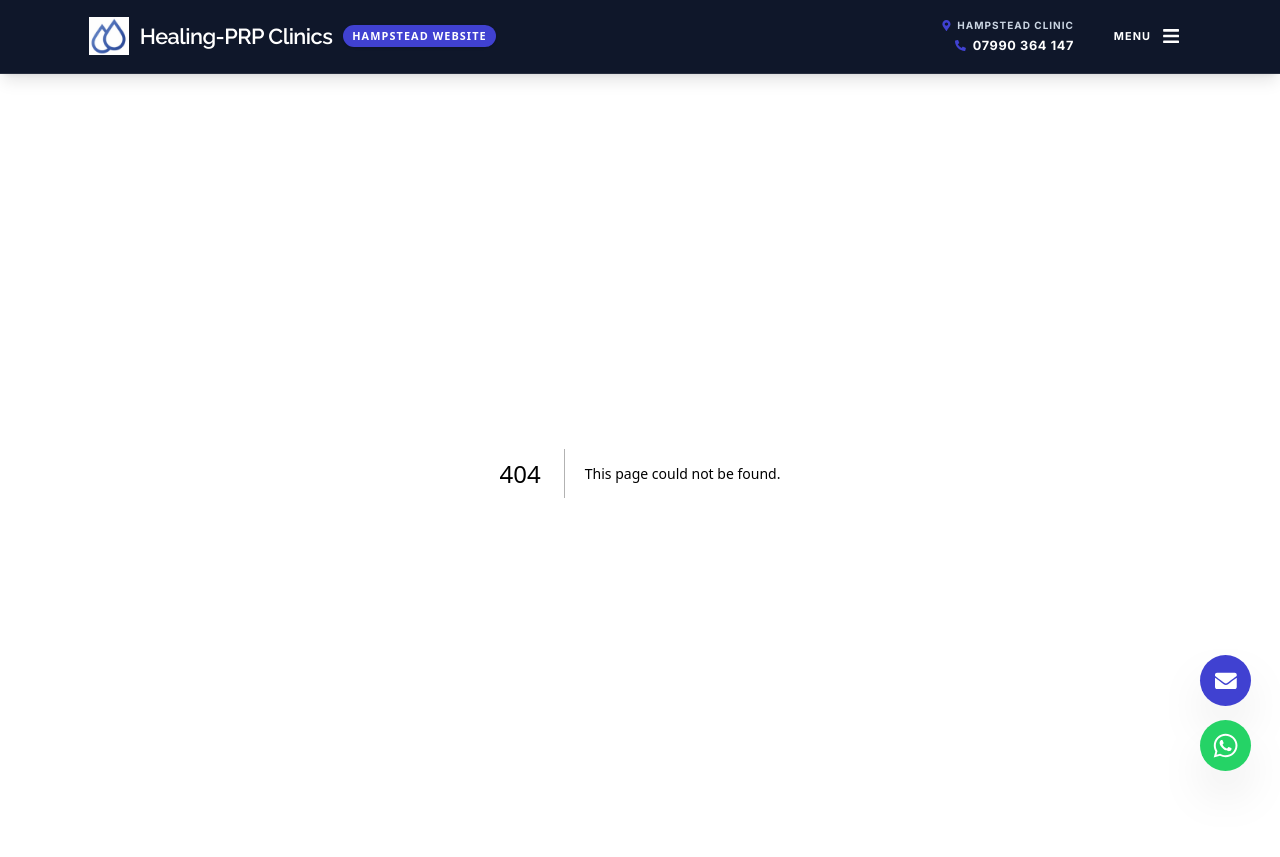
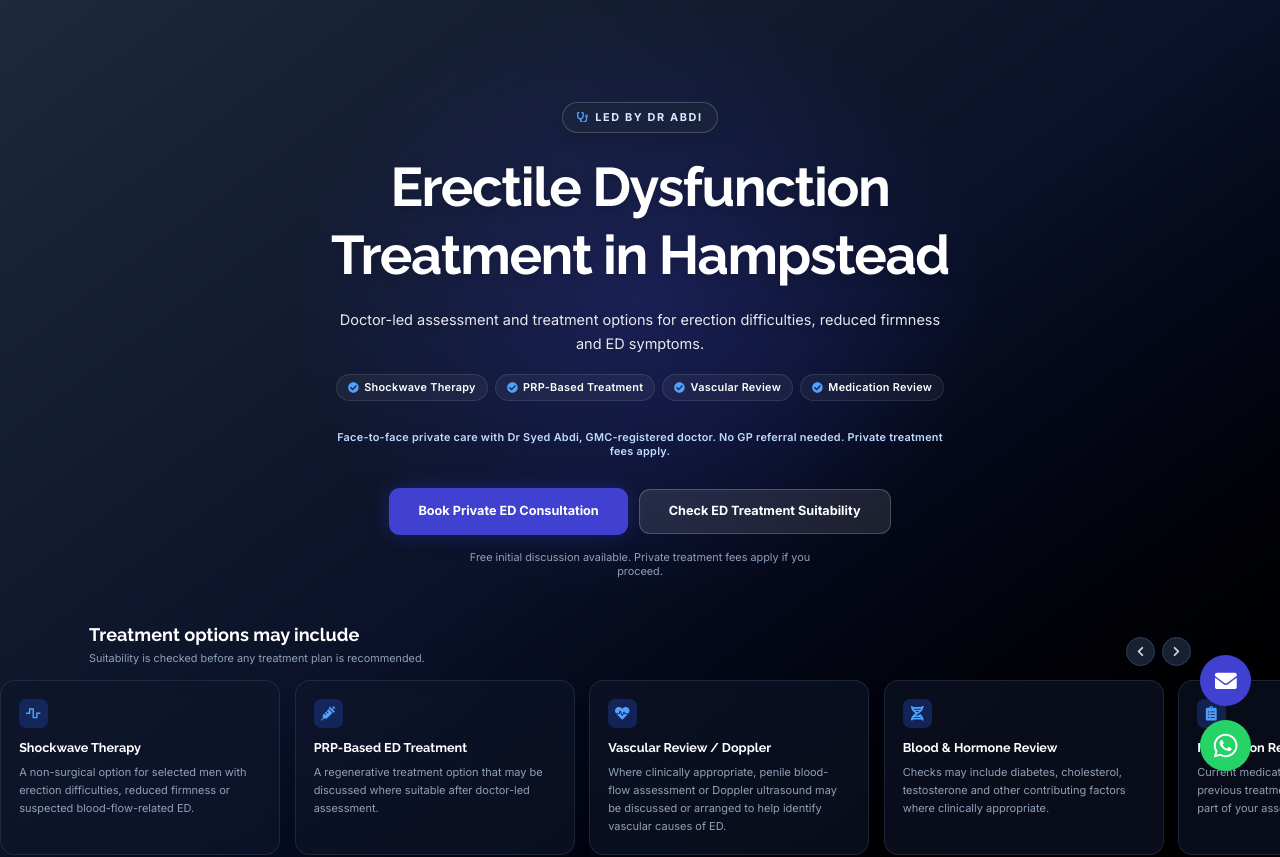
Before and after one commit to binithekid/Healing-PRP-Clinics-Preview, a Next.js app: page /hampstead/erectile-dysfunction-treatment in a window 1280 px wide. Before the commit this address had no page. Shown: the top 857 px of the page. Built offline with nearby package versions, Linux system fonts and the light colour scheme.

Commit message:
Add Erectile Dysfunction Treatment page with SEO metadata

```diff
--- /dev/null
+++ b/src/app/hampstead/erectile-dysfunction-treatment/page.tsx
@@ -0,0 +1,237 @@
+import type { Metadata } from "next";
+import ErectileDysfunctionTreatmentClient from "@/components/pages/ErectileDysfunctionTreatmentClient";
+
+// Helper recommended pattern: sanitize JSON-LD to mitigate XSS vectors.
+// Next.js recommends replacing "<" with "\u003c".
+const safeJsonLd = (obj: unknown) => JSON.stringify(obj).replace(/</g, "\\u003c");
+
+export const metadata: Metadata = {
+  title: {
+    absolute: "Erectile Dysfunction Treatment Hampstead, London | Doctor-Led ED Clinic",
+  },
+  description:
+    "Private ED clinic in Hampstead, London offering discreet doctor-led assessment, shockwave therapy options, vascular review and hormone testing. Free confidential consultation.",
+  alternates: {
+    canonical: "https://www.healing-prp.co.uk/hampstead/erectile-dysfunction-treatment",
+  },
+  openGraph: {
+    title: "Erectile Dysfunction Treatment Hampstead | Healing-PRP Clinics",
+    description:
+      "Private doctor-led erectile dysfunction assessment and non-surgical treatment options in Hampstead, serving Highgate, Camden, and Central London.",
+    url: "https://www.healing-prp.co.uk/hampstead/erectile-dysfunction-treatment",
+    siteName: "Healing-PRP Clinics",
+    locale: "en_GB",
+    type: "website",
+    images: [
+      {
+        url: "/ed-doctor-consultation.webp",
+        width: 1200,
+        height: 630,
+        alt: "Private erectile dysfunction consultation in Hampstead, London",
+      },
+    ],
+  },
+  twitter: {
+    card: "summary_large_image",
+    title: "Erectile Dysfunction Treatment Hampstead, London",
+    description:
+      "Doctor-led erectile dysfunction treatment options in Hampstead. Private, discreet and confidential consultations.",
+    images: ["/ed-doctor-consultation.webp"],
+  },
+};
+
+// --- COMPLIANT SEO RICH FAQS ---
+const faqs = [
+  {
+    question: "Do I need a GP referral?",
+    answer:
+      "No, a GP referral is not required. You can book a direct, private consultation at our Hampstead clinic in London.",
+  },
+  {
+    question: "What happens during the initial consultation?",
+    answer:
+      "Your doctor will discuss your symptoms, medical history, current medication and any previous treatment response. The aim is to understand the likely cause and discuss suitable options.",
+  },
+  {
+    question: "Are the treatments surgical?",
+    answer:
+      "No. We focus on non-surgical options such as shockwave therapy, vascular assessment, hormone review and wider health assessment where appropriate.",
+  },
+  {
+    question: "How do I know which treatment is right for me?",
+    answer:
+      "There is no one-size-fits-all approach. Suitability is assessed during consultation based on your symptoms, medical history and treatment goals.",
+  },
+  {
+    question: "Is the consultation confidential?",
+    answer:
+      "Yes. Consultations at our Hampstead clinic are private, discreet and handled sensitively by a GMC-registered doctor.",
+  },
+];
+
+// --- UPGRADED JSON-LD SCHEMA (Google Ads Safe & Hampstead Targeted) ---
+const edSchema = {
+  "@context": "https://schema.org",
+  "@graph": [
+    {
+      "@type": "MedicalClinic",
+      "@id": "https://www.healing-prp.co.uk/hampstead/erectile-dysfunction-treatment#clinic",
+      "name": "Healing-PRP Clinics Hampstead",
+      "description": "Doctor-led Erectile Dysfunction (ED) clinic offering Shockwave Therapy and personalised medical management.",
+      "telephone": "+44 7990 364147",
+      "address": {
+        "@type": "PostalAddress",
+        "addressLocality": "Hampstead",
+        "addressRegion": "London",
+        "addressCountry": "GB"
+      },
+      "areaServed": [
+        {
+          "@type": "City",
+          "name": "Hampstead"
+        },
+        {
+          "@type": "City",
+          "name": "London"
+        },
+        {
+          "@type": "AdministrativeArea",
+          "name": "Greater London"
+        }
+      ],
+      "medicalSpecialty": "Urologic",
+      "availableService": [
+        {
+          "@id": "https://www.healing-prp.co.uk/hampstead/erectile-dysfunction-treatment#therapy"
+        }
+      ],
+      "employee": [
+        {
+          "@id": "https://www.healing-prp.co.uk/hampstead/erectile-dysfunction-treatment#dr"
+        }
+      ]
+    },
+    {
+      "@type": "Person",
+      "@id": "https://www.healing-prp.co.uk/hampstead/erectile-dysfunction-treatment#dr",
+      "name": "Dr Syed Abdi",
+      "jobTitle": "Medical Director",
+      "telephone": "+44 7990 364147",
+      "url": "https://www.healing-prp.co.uk/our-doctor",
+      "identifier": {
+        "@type": "PropertyValue",
+        "propertyID": "GMC Reference Number",
+        "value": "6083294"
+      },
+      "sameAs": [
+        "https://www.gmc-uk.org/registrants/6083294"
+      ],
+      "worksFor": {
+        "@id": "https://www.healing-prp.co.uk/hampstead/erectile-dysfunction-treatment#clinic"
+      }
+    },
+    {
+      "@type": "MedicalTherapy",
+      "@id": "https://www.healing-prp.co.uk/hampstead/erectile-dysfunction-treatment#therapy",
+      "name": "Erectile Dysfunction Treatment",
+      "url": "https://www.healing-prp.co.uk/hampstead/erectile-dysfunction-treatment",
+      "relevantSpecialty": "Urologic"
+    },
+    {
+      "@type": "MedicalCondition",
+      "@id": "https://www.healing-prp.co.uk/hampstead/erectile-dysfunction-treatment#condition",
+      "name": "Erectile Dysfunction",
+      "alternateName": ["ED", "Erection Difficulties"],
+      "associatedAnatomy": {
+        "@type": "AnatomicalStructure",
+        "name": "Penis"
+      },
+      "possibleTreatment": [
+        {
+          "@type": "MedicalTherapy",
+          "name": "Low-Intensity Extracorporeal Shockwave Therapy (Li-ESWT)",
+          "description": "Non-surgical acoustic wave therapy to support blood flow and vascular health.",
+          "relevantSpecialty": "Urologic"
+        },
+        {
+          "@type": "MedicalTherapy",
+          "name": "Health and Medication Review",
+          "description": "Review of current medication, cardiovascular risk, metabolic health and previous treatment response where clinically appropriate.",
+          "relevantSpecialty": "Urologic"
+        }
+      ]
+    }
+  ]
+};
+
+// --- BREADCRUMB SCHEMA (Updated for Hampstead Path) ---
+const breadcrumbSchema = {
+  "@context": "https://schema.org",
+  "@type": "BreadcrumbList",
+  "itemListElement": [
+    {
+      "@type": "ListItem",
+      "position": 1,
+      "name": "Home",
+      "item": "https://www.healing-prp.co.uk/"
+    },
+    {
+      "@type": "ListItem",
+      "position": 2,
+      "name": "Hampstead",
+      "item": "https://www.healing-prp.co.uk/hampstead"
+    },
+    {
+      "@type": "ListItem",
+      "position": 3,
+      "name": "Erectile Dysfunction Treatment",
+      "item": "https://www.healing-prp.co.uk/hampstead/erectile-dysfunction-treatment"
+    }
+  ]
+};
+
+export default function ErectileDysfunctionTreatmentHampsteadPage() {
+  // --- GENERATE JSON-LD SCHEMA FOR FAQS ---
+  const faqSchema = {
+    "@context": "https://schema.org",
+    "@type": "FAQPage",
+    "mainEntity": faqs.map((faq) => ({
+      "@type": "Question",
+      "name": faq.question,
+      "acceptedAnswer": {
+        "@type": "Answer",
+        "text": faq.answer,
+      },
+    })),
+  };
+
+  return (
+    <main>
+      {/* 1. Inject Medical Entity Schema safely via plain script */}
+      <script
+        type="application/ld+json"
+        dangerouslySetInnerHTML={{ __html: safeJsonLd(edSchema) }}
+      />
+
+      {/* 2. Inject Breadcrumb Schema safely */}
+      <script
+        type="application/ld+json"
+        dangerouslySetInnerHTML={{ __html: safeJsonLd(breadcrumbSchema) }}
+      />
+
+      {/* 3. Inject FAQ Schema safely */}
+      <script
+        type="application/ld+json"
+        dangerouslySetInnerHTML={{ __html: safeJsonLd(faqSchema) }}
+      />
+
+      {/* 4. Render Client Component with Hampstead Props */}
+      <ErectileDysfunctionTreatmentClient
+        locationName="Hampstead"
+        servingAreas="Hampstead • Highgate • Belsize Park • Camden • Central London"
+        whyChooseText="Patients choose our Hampstead clinic for a structured, doctor-led approach to erectile dysfunction assessment and treatment. We welcome men from across Hampstead, Highgate, Camden, and Central London seeking discreet, confidential care."
+        faqs={faqs}
+      />
+    </main>
+  );
+}
```
